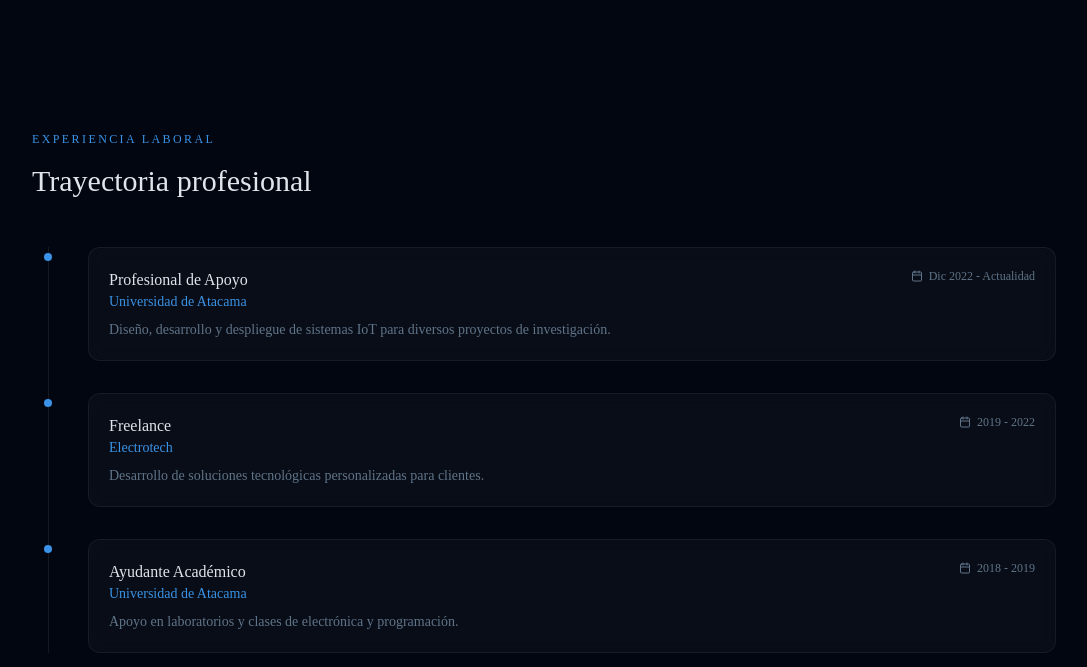
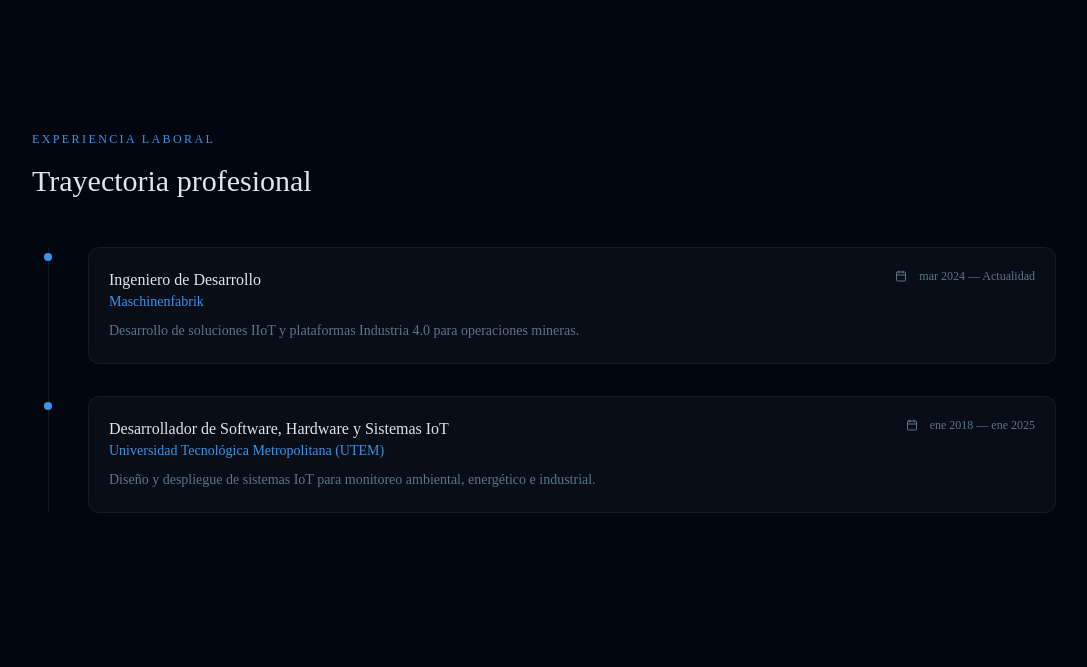
Before and after one commit to jost1x/jost1x.github.io, an Astro site: page / in a window 1280 px wide. Shown: the part 1813-2480 px from the top of the page, without its empty margins (96-1183 px from the left). Built offline with nearby package versions, Linux system fonts and the light colour scheme; Astro itself is replaced by a stand-in of ours.

Commit message:
feat: Add Experience section and update related components; include new experience entries

```diff
--- a/src/components/Content.astro
+++ b/src/components/Content.astro
@@ -1,9 +1,9 @@
 ---
 import AboutSection from "@/components/About.astro";
 import ContactSection from "@/components/Contact.astro";
+import ExperienceSection from "@/components/Experience.astro";
 import FooterSection from "@/components/Footer.astro";
 import HeroSection from "@/components/Hero.astro";
-import { ExperienceSection } from "@/components/sections/Experience";
 import { ProjectsSection } from "@/components/sections/Projects";
 ---
 
--- /dev/null
+++ b/src/components/Experience.astro
@@ -0,0 +1,65 @@
+---
+import { Calendar } from "@lucide/astro";
+import { getCollection } from "astro:content";
+
+const experience = (await getCollection("experience")).sort(
+  (a, b) => b.data.startDate.getTime() - a.data.startDate.getTime(),
+);
+
+const formatDate = (date) =>
+  date.toLocaleDateString("es-CL", {
+    year: "numeric",
+    month: "short",
+  });
+---
+
+<section id="experience" class="py-32 px-6">
+  <div class="max-w-5xl mx-auto">
+    <p class="text-primary text-xs tracking-[0.2em] uppercase mb-4">
+      Experiencia Laboral
+    </p>
+
+    <h2 class="text-2xl md:text-3xl font-medium text-foreground mb-12">
+      Trayectoria profesional
+    </h2>
+
+    <div class="relative">
+      <div class="absolute left-0 md:left-4 top-0 bottom-0 w-px bg-white/8">
+      </div>
+
+      <div class="space-y-8">
+        {
+          experience.map((job) => (
+            <article class="relative pl-8 md:pl-14">
+              <div class="absolute left-0 md:left-4 top-1.5 w-2 h-2 -translate-x-1/2 rounded-full bg-primary shadow-lg shadow-primary/30" />
+
+              <div class="p-5 rounded-xl border border-white/6 bg-white/3 backdrop-blur-sm">
+                <div class="flex flex-wrap items-start justify-between gap-2 mb-2">
+                  <div>
+                    <h3 class="text-foreground font-medium">
+                      {job.data.position}
+                    </h3>
+                    <p class="text-primary text-sm">{job.data.company}</p>
+                  </div>
+
+                  <span class="inline-flex items-center gap-1.5 text-muted-foreground text-xs">
+                    <Calendar class="h-3" />
+                    {formatDate(job.data.startDate)}
+                    {" — "}
+                    {job.data.endDate
+                      ? formatDate(job.data.endDate)
+                      : "Actualidad"}
+                  </span>
+                </div>
+
+                <p class="text-muted-foreground text-sm leading-relaxed">
+                  {job.data.summary}
+                </p>
+              </div>
+            </article>
+          ))
+        }
+      </div>
+    </div>
+  </div>
+</section>
--- a/src/components/Footer.astro
+++ b/src/components/Footer.astro
@@ -22,9 +22,9 @@ const socialLinks = [
 
 <footer class="py-8 px-6 border-t border-white/6">
   <div
-    class="max-w-4xl mx-auto flex flex-col sm:flex-row items-center justify-between gap-4 text-muted-foreground text-xs"
+    class="max-w-5xl mx-auto flex flex-col sm:flex-row items-center justify-between gap-4 text-muted-foreground text-xs"
   >
-    <p>2024 Charlie Melchiori</p>
+    <p>2026 Charlie Melchiori</p>
     <div class="flex items-center gap-4">
       {
         socialLinks.map((link) => (
--- a/src/components/navbar/data.ts
+++ b/src/components/navbar/data.ts
@@ -3,6 +3,7 @@ import { Github, Linkedin } from "lucide-react";
 export const navItems = [
   { id: "index", label: "Inicio" },
   { id: "about", label: "Sobre mí" },
+  { id: "experience", label: "Experiencia" },
   { id: "projects", label: "Proyectos" },
   { id: "contact", label: "Contacto" },
 ];
--- a/src/components/sections/Experience.tsx
+++ /dev/null
@@ -1,74 +0,0 @@
-"use client";
-
-import { Calendar } from "lucide-react";
-
-const experience = [
-  {
-    title: "Profesional de Apoyo",
-    company: "Universidad de Atacama",
-    period: "Dic 2022 - Actualidad",
-    description:
-      "Diseño, desarrollo y despliegue de sistemas IoT para diversos proyectos de investigación.",
-  },
-  {
-    title: "Freelance",
-    company: "Electrotech",
-    period: "2019 - 2022",
-    description:
-      "Desarrollo de soluciones tecnológicas personalizadas para clientes.",
-  },
-  {
-    title: "Ayudante Académico",
-    company: "Universidad de Atacama",
-    period: "2018 - 2019",
-    description:
-      "Apoyo en laboratorios y clases de electrónica y programación.",
-  },
-];
-
-export function ExperienceSection() {
-  return (
-    <section id="experience" className="py-32 px-6">
-      <div className="max-w-5xl mx-auto">
-        <p className="text-primary text-xs tracking-[0.2em] uppercase mb-4">
-          Experiencia Laboral
-        </p>
-        <h2 className="text-2xl md:text-3xl font-medium text-foreground mb-12">
-          Trayectoria profesional
-        </h2>
-
-        <div className="relative">
-          {/* Timeline line */}
-          <div className="absolute left-0 md:left-4 top-0 bottom-0 w-px bg-white/8" />
-
-          <div className="space-y-8">
-            {experience.map((job, index) => (
-              <article key={index} className="relative pl-8 md:pl-14">
-                {/* Timeline dot */}
-                <div className="absolute left-0 md:left-4 top-1.5 w-2 h-2 -translate-x-1/2 rounded-full bg-primary shadow-lg shadow-primary/30" />
-
-                <div className="p-5 rounded-xl border border-white/6 bg-white/3 backdrop-blur-sm">
-                  <div className="flex flex-wrap items-start justify-between gap-2 mb-2">
-                    <div>
-                      <h3 className="text-foreground font-medium">
-                        {job.title}
-                      </h3>
-                      <p className="text-primary text-sm">{job.company}</p>
-                    </div>
-                    <span className="inline-flex items-center gap-1.5 text-muted-foreground text-xs">
-                      <Calendar className="w-3 h-3" />
-                      {job.period}
-                    </span>
-                  </div>
-                  <p className="text-muted-foreground text-sm">
-                    {job.description}
-                  </p>
-                </div>
-              </article>
-            ))}
-          </div>
-        </div>
-      </div>
-    </section>
-  );
-}
--- a/src/content/config.ts
+++ b/src/content/config.ts
@@ -1,7 +1,7 @@
-import { defineCollection, z } from 'astro:content';
+import { defineCollection, z } from "astro:content";
 
 const skills = defineCollection({
-  type: 'content',
+  type: "content",
   schema: z.object({
     name: z.string(),
     icon: z.string().optional(),
@@ -12,6 +12,20 @@ const skills = defineCollection({
   }),
 });
 
+const experience = defineCollection({
+  type: "content",
+  schema: z.object({
+    company: z.string(),
+    position: z.string(),
+    location: z.string().optional(),
+    startDate: z.date(),
+    endDate: z.date().nullable(),
+    summary: z.string().max(180),
+    website: z.string().url().optional(),
+  }),
+});
+
 export const collections = {
   skills,
+  experience,
 };
--- /dev/null
+++ b/src/content/experience/maschinenfabrik.md
@@ -0,0 +1,18 @@
+---
+company: "Maschinenfabrik"
+position: "Ingeniero de Desarrollo"
+location: "Lampa, RM, Chile"
+startDate: 2024-03-01
+endDate: null
+summary: "Desarrollo de soluciones IIoT y plataformas Industria 4.0 para operaciones mineras."
+website: "https://www.mafabrik.cl/"
+---
+
+
+- Desarrollo de sistemas **IIoT (Industrial Internet of Things)** para el sector minero.
+- Diseño e implementación de plataformas de **sensorización en operaciones mineras**.
+- Diseño de **arquitecturas cloud** para transmisión, almacenamiento y análisis de datos IoT.
+- Desarrollo de **sistemas embebidos** orientados a aplicaciones industriales.
+- Desarrollo frontend utilizando **TypeScript** y **React Router v7**.
+- Implementación de bases de datos **PostgreSQL** y **TimescaleDB** para datos industriales y series temporales.
+- Diseño e implementación de plataforma **Industria 4.0** con sistema de usuarios **multi-organizacional**.
--- /dev/null
+++ b/src/content/experience/utem-iot.md
@@ -0,0 +1,17 @@
+---
+company: "Universidad Tecnológica Metropolitana (UTEM)"
+position: "Desarrollador de Software, Hardware y Sistemas IoT"
+location: "Ñuñoa, RM, Chile"
+startDate: 2018-01-01
+endDate: 2025-01-01
+summary: "Diseño y despliegue de sistemas IoT para monitoreo ambiental, energético e industrial."
+---
+
+- Diseño y desarrollo de **sistemas IoT** para monitoreo ambiental, energético e industrial.
+- Creación de **hardware de medición** (energía, parámetros ambientales y meteorológicos) y desarrollo de firmware.
+- Implementación de **plataformas web** para visualización de datos en tiempo real.
+- Administración de **bases de datos**: InfluxDB, PostgreSQL y SQLite.
+- Gestión y despliegue de servicios en **servidores Linux**.
+- Participación en proyectos **FIC, FONDEF y CORFO**.
+- Coordinación y docencia en **Cursos de Eficiencia Energética** (Escuela de Cambio Climático UTEM).
+- Validación, mantenimiento y escalamiento de sistemas tecnológicos en entornos reales.
```
